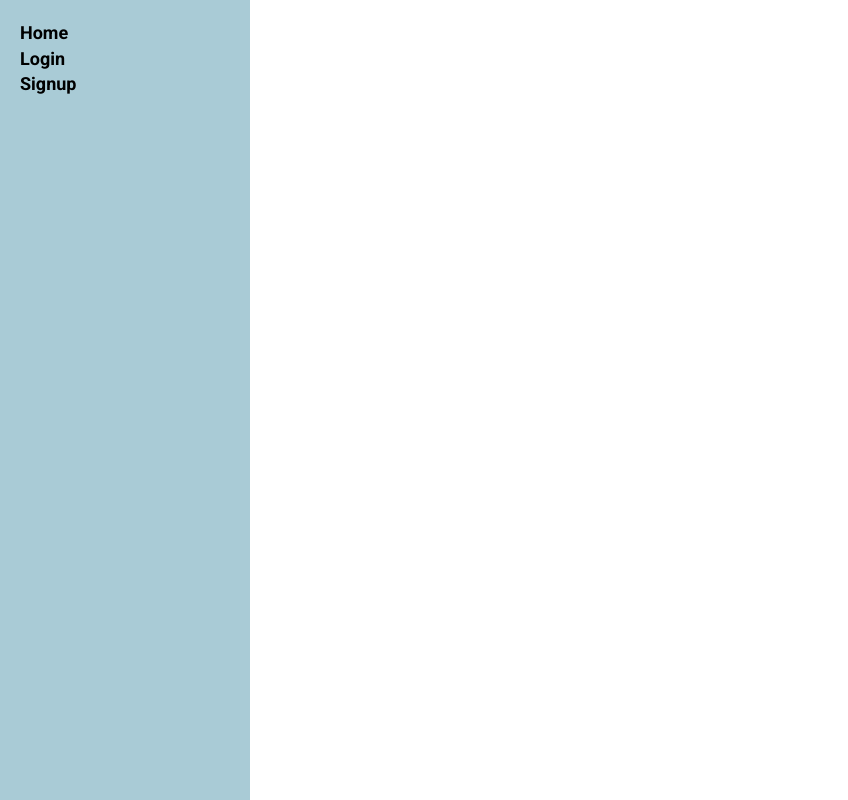
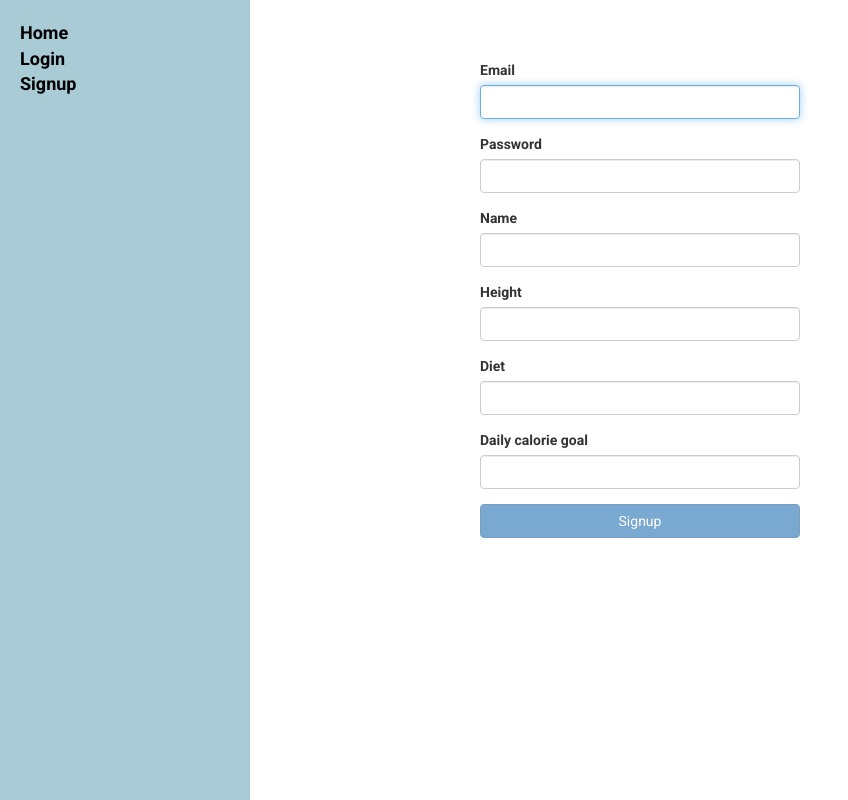
Before and after one commit to donkats/meal-diary, a React (Create React App) app in the folder client/: page /signup in a window 1280 px wide. Shown: the whole page, without its empty margins (0-848 px from the left). Built offline with nearby package versions, Linux system fonts and the light colour scheme.

Commit message:
Signup and props added

```diff
--- a/client/src/components/Analytics.js
+++ b/client/src/components/Analytics.js
@@ -5,9 +5,10 @@ import moment from 'moment';
 
 function Analytics(props) {
   const [data,setData] = useState([])
-
-useEffect(()=> {
-    axios.get("/calorie/9").then(res => {
+  const id = props.id;
+  //id added on line 8 and 11
+  useEffect(()=> {
+    axios.get(`/calorie/${id}`).then(res => {
       const nutritionalValue = res.data;
       let labels = [];
       let data = [];
--- a/client/src/components/App.js
+++ b/client/src/components/App.js
@@ -6,6 +6,7 @@ import Dashboard from './Dashboard';
 import Analytics from './Analytics';
 import Home from './Home';
 import Login from './Login';
+import Signup from './Signup';
 import UserInfo from './UserInfo';
 
 function App() {
@@ -22,7 +23,7 @@ function App() {
       <nav className="sidebar">
         {isAuthenticated["authentication"]
           ? <>
-            <UserInfo />
+            <UserInfo id={isAuthenticated["id"]}/>
             <Link to={'/'} className="sidebarlink">Home</Link>
             <Link to={'/dashboard'} className="sidebarlink"> Dashboard </Link>
             <Link to={'/analytics'} className="sidebarlink">Analytics</Link>
@@ -43,10 +44,10 @@ function App() {
       </nav>
       <Switch>
         <Route exact path='/' component={Home}/>
-        <Route path='/analytics' component={Analytics} />
-        <Route path='/dashboard'> <Dashboard id={isAuthenticated["id"]}/> /></Route>
-
+        <Route path='/analytics'> <Analytics id={isAuthenticated["id"]}/></Route>
+        <Route path='/dashboard'> <Dashboard id={isAuthenticated["id"]}/></Route>
         <Route exact path='/login' component={Login}/>
+        <Route exact path='/signup' component={Signup}/>
       </Switch>
     </div>
   </Router>
--- a/client/src/components/Login.js
+++ b/client/src/components/Login.js
@@ -15,21 +15,14 @@ export default function Login(props) {
 
   function handleSubmit(event) {
     event.preventDefault();
-    const email = event.target.email.value;
-    const passw = event.target.password.value;
 
-    fetch(`/users/${email}/${passw}`)
+    fetch(`/users/${email}/${password}`)
       .then((data) => data.json())
       //.then((data) => console.log(data.isAuthenticated))
       .then((data) => userHasAuthenticated({"authentication": data.isAuthenticated, "id": data.id}));
-
-
-
   }
 
   return (
-
-
     <div className="Login">
       <form onSubmit={handleSubmit}>
         <FormGroup controlId="email">
@@ -37,14 +30,12 @@ export default function Login(props) {
           <FormControl
             autoFocus
             type="email"
-            value={email}
             onChange={e => setEmail(e.target.value)}
           />
         </FormGroup>
         <FormGroup controlId="password">
           <label>Password</label>
           <FormControl
-            value={password}
             onChange={e => setPassword(e.target.value)}
             type="password"
           />
--- /dev/null
+++ b/client/src/components/Signup.css
@@ -0,0 +1,16 @@
+@media all and (min-width: 480px) {
+  .Signup {
+    padding: 60px 0;
+  }
+
+  .Signup form {
+    margin: 0 auto;
+    max-width: 320px;
+  }
+}
+
+.Signup form span.help-block {
+  font-size: 14px;
+  padding-bottom: 10px;
+  color: #999;
+}
--- /dev/null
+++ b/client/src/components/Signup.js
@@ -0,0 +1,139 @@
+import React, { useState } from "react";
+import { useHistory } from "react-router-dom";
+import {
+  Button,
+  FormGroup,
+  FormControl
+} from "react-bootstrap";
+import { useAppContext } from "./context";
+import "./Signup.css";
+
+
+export default function Signup() {
+  // const [fields, handleFieldChange] = useState({
+  //   email: "la",
+  //   password: "",
+  //   username: "",
+  //   name: "",
+  //   height: "",
+  //   diet: "",
+  //   dailyGoal: ""
+  // });
+  const [email, setEmail] = useState("");
+  const [password, setPassword] = useState("");
+  const [name, setName] = useState("");
+  //const [username, setUsername] = useState("");
+  const [height, setHeight] = useState("");
+  const [diet, setDiet] = useState("");
+  const [goal, setGoal] = useState("");
+  const username = 'test';
+  const history = useHistory();
+  //const [newUser, setNewUser] = useState(null);
+  const { userHasAuthenticated } = useAppContext();
+  //const [isLoading, setIsLoading] = useState(false);
+
+  function validateForm() {
+    return (
+      email.length > 0 &&
+      password.length > 0
+      // fields.password === fields.confirmPassword
+    )
+  }
+
+  // function validateConfirmationForm() {
+  //   return fields.confirmationCode.length > 0;
+  // }
+
+  function handleSubmit(event) {
+    event.preventDefault();
+    const obj = {
+      email,
+      password,
+      username,
+      name,
+      height,
+      diet,
+      goal
+    }
+    const fetchObj = {
+      method: 'POST',
+      headers: { 'content-type': 'application/json' },
+      body: JSON.stringify(obj)
+    }
+    fetch('/newusers', fetchObj)
+      .then((data) => data.json())
+      .then((data) => console.log(data))
+
+    // fetch(`/users/${email}/${password}`)
+    //   .then((data) => data.json())
+    //   .then((data) => console.log(data))
+    // setIsLoading(true);
+
+    // setNewUser("test");
+
+    // setIsLoading(false);
+  }
+
+  // async function handleConfirmationSubmit(event) {
+  //   event.preventDefault();
+
+  //   setIsLoading(true);
+  // }
+
+  return (
+    <div className='Signup'>
+      <form onSubmit={handleSubmit}>
+        <FormGroup controlId="email">
+          <label>Email</label>
+          <FormControl
+            autoFocus
+            type="email"
+            onChange={e => setEmail(e.target.value)}
+          />
+        </FormGroup>
+        <FormGroup controlId="password">
+          <label>Password</label>
+          <FormControl
+            type="password"
+            onChange={e => setPassword(e.target.value)}
+          />
+        </FormGroup>
+        <FormGroup controlId="name">
+          <label>Name</label>
+          <FormControl
+            type="name"
+            onChange={e => setName(e.target.value)}
+          />
+        </FormGroup>
+        <FormGroup controlId="height">
+          <label>Height</label>
+          <FormControl
+            type="height"
+            onChange={e => setHeight(e.target.value)}
+          />
+        </FormGroup>
+        <FormGroup controlId="diet">
+          <label>Diet</label>
+          <FormControl
+            type="diet"
+            onChange={e => setDiet(e.target.value)}
+          />
+        </FormGroup>
+        <FormGroup controlId="goal">
+          <label>Daily calorie goal</label>
+          <FormControl
+            type="goal"
+            onChange={e => setGoal(e.target.value)}
+          />
+        </FormGroup>
+        <Button
+          block disabled={!validateForm()}
+          type="submit"
+
+        >
+          Signup
+        </Button>
+      </form>
+    </div>
+    );
+}
--- a/client/src/components/UserInfo.js
+++ b/client/src/components/UserInfo.js
@@ -1,11 +1,12 @@
 import React, { useState, useEffect } from 'react';
 const moment = require('moment');
 
-function UserInfo() {
+function UserInfo(props) {
   const [users,setUsers] = useState([])
-
+  const id = props.id;
+  // id added on line 6 and 9
   useEffect(() => {
-    fetch('/user/9')
+    fetch(`/user/${id}`)
       .then(res => res.json())
       .then((users) => {
         setUsers(users)
```
Also changed, not shown: 2 other files (tests, documents, lock files or other folders).
